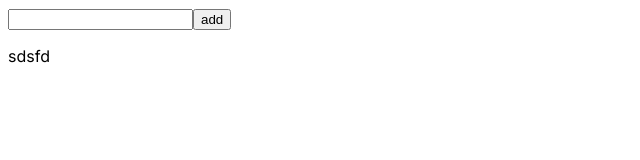
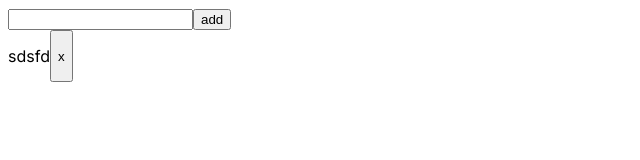
Before and after one commit to abhinand-psq/todochatbot, a Next.js app in the folder my-app/: page /todoapp in a window 1280 px wide. Shown: the top 160 px of the page, without its empty margins (0-640 px from the left). Built offline with nearby package versions, Linux system fonts and the light colour scheme.

Commit message:
todolist one

```diff
--- a/my-app/src/app/todoapp/page.jsx
+++ b/my-app/src/app/todoapp/page.jsx
@@ -1,6 +1,6 @@
 'use client'
 import React, { useState } from 'react'
-
+import style from './page.module.css'
 function Page() {
 const [add, setadd] = useState('')
 const [list,setlist]=useState(['sdsfd'])
@@ -16,7 +16,10 @@ setlist(Val=>([...Val,add]))
         {
             list&&list.map((res,ind)=>{
                 return(
-                    <p key={ind}>{res}</p>
+                    <div className={style.inp} key={ind}>
+                        <p key={ind}>{res}</p>
+                        <button>x</button>
+                    </div>
                 )
             })
         }
--- /dev/null
+++ b/my-app/src/app/todoapp/page.module.css
@@ -0,0 +1,3 @@
+.inp{
+    display: flex;
+}
```
